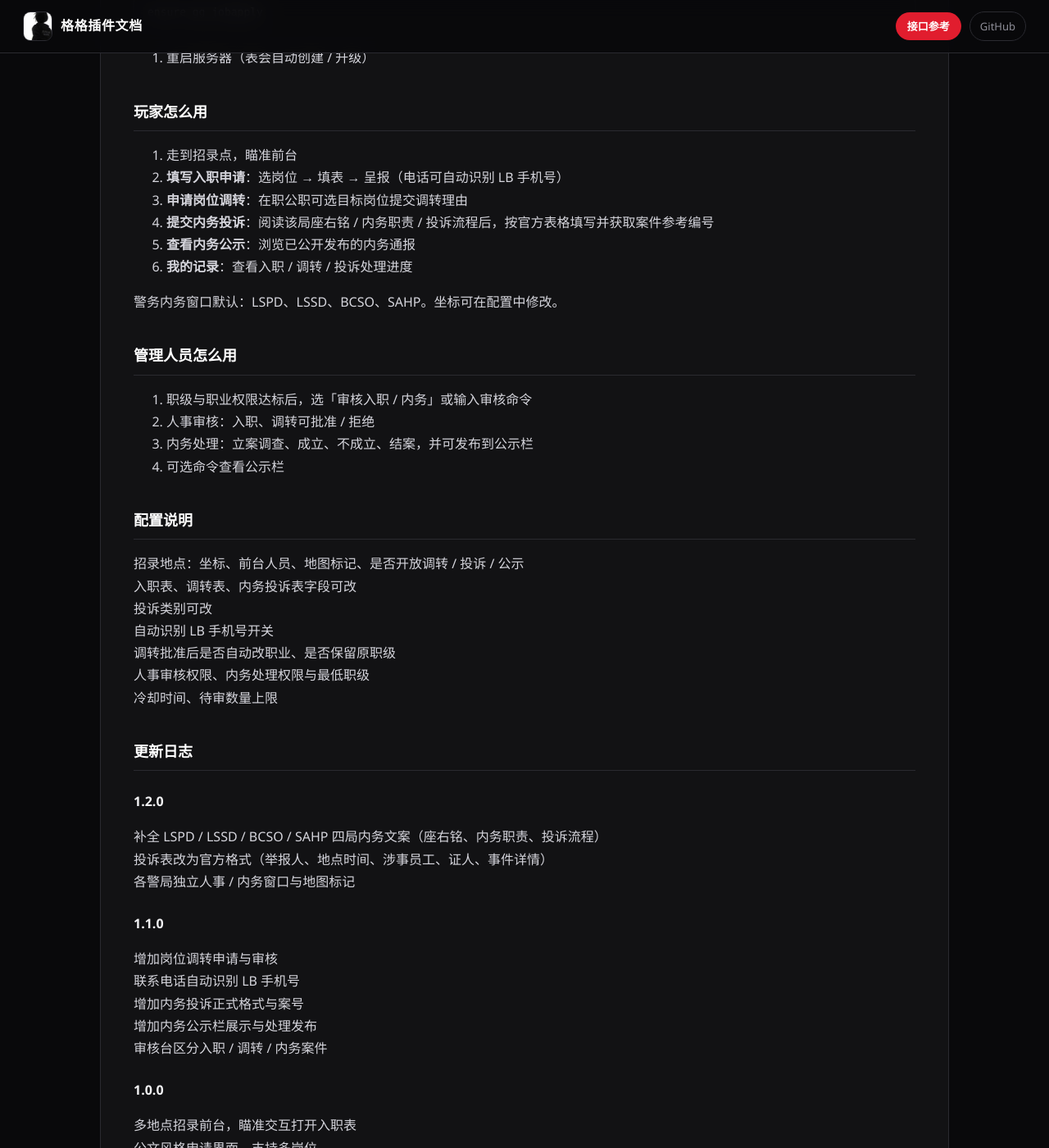
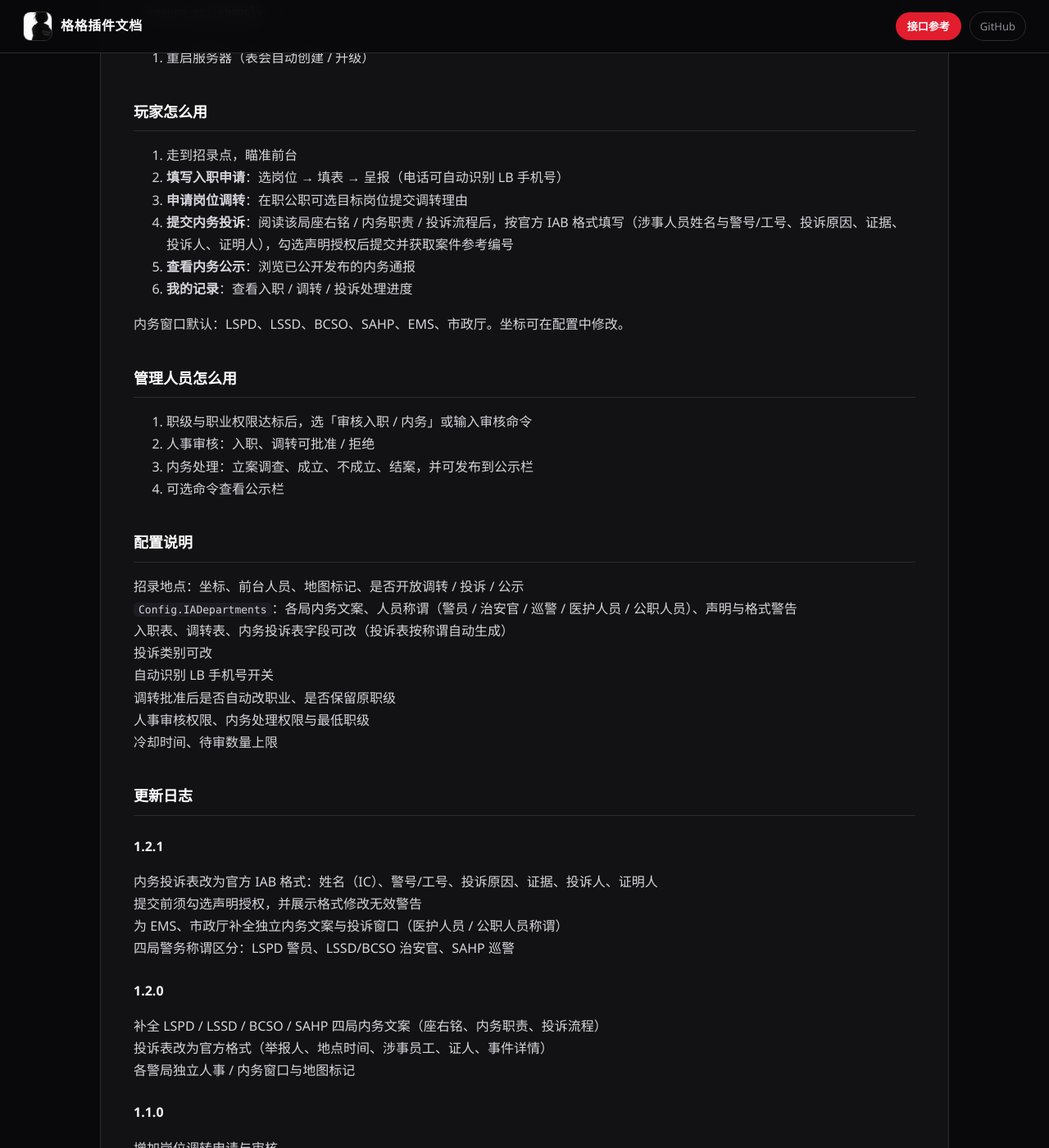
Before and after one commit to gege806/gege-docs, a Jekyll site: the page built from plugins/gg-jobapply.md, in a window 1280 px wide and 1400 px high, scrolled down 762 px. Shown: the whole window at 82% size. Built offline with Jekyll 4.4.1, drawn with Linux system fonts in a browser that asks for light colours.

Commit message:
docs(gg_jobapply): 1.2.1 IAB official complaint form for all departments
Co-authored-by: Cursor <cursoragent@cursor.com>

```diff
--- a/plugins/gg-jobapply.md
+++ b/plugins/gg-jobapply.md
@@ -35,11 +35,11 @@ ensure gg_jobapply
 1. 走到招录点，瞄准前台
 2. **填写入职申请**：选岗位 → 填表 → 呈报（电话可自动识别 LB 手机号）
 3. **申请岗位调转**：在职公职可选目标岗位提交调转理由
-4. **提交内务投诉**：阅读该局座右铭 / 内务职责 / 投诉流程后，按官方表格填写并获取案件参考编号
+4. **提交内务投诉**：阅读该局座右铭 / 内务职责 / 投诉流程后，按官方 IAB 格式填写（涉事人员姓名与警号/工号、投诉原因、证据、投诉人、证明人），勾选声明授权后提交并获取案件参考编号
 5. **查看内务公示**：浏览已公开发布的内务通报
 6. **我的记录**：查看入职 / 调转 / 投诉处理进度
 
-警务内务窗口默认：LSPD、LSSD、BCSO、SAHP。坐标可在配置中修改。
+内务窗口默认：LSPD、LSSD、BCSO、SAHP、EMS、市政厅。坐标可在配置中修改。
 
 ## 管理人员怎么用
 
@@ -51,7 +51,8 @@ ensure gg_jobapply
 ## 配置说明
 
 - 招录地点：坐标、前台人员、地图标记、是否开放调转 / 投诉 / 公示
-- 入职表、调转表、内务投诉表字段可改
+- `Config.IADepartments`：各局内务文案、人员称谓（警员 / 治安官 / 巡警 / 医护人员 / 公职人员）、声明与格式警告
+- 入职表、调转表、内务投诉表字段可改（投诉表按称谓自动生成）
 - 投诉类别可改
 - 自动识别 LB 手机号开关
 - 调转批准后是否自动改职业、是否保留原职级
@@ -59,6 +60,13 @@ ensure gg_jobapply
 - 冷却时间、待审数量上限
 
 ## 更新日志
+
+### 1.2.1
+
+- 内务投诉表改为官方 IAB 格式：姓名（IC）、警号/工号、投诉原因、证据、投诉人、证明人
+- 提交前须勾选声明授权，并展示格式修改无效警告
+- 为 EMS、市政厅补全独立内务文案与投诉窗口（医护人员 / 公职人员称谓）
+- 四局警务称谓区分：LSPD 警员、LSSD/BCSO 治安官、SAHP 巡警
 
 ### 1.2.0
 
```
